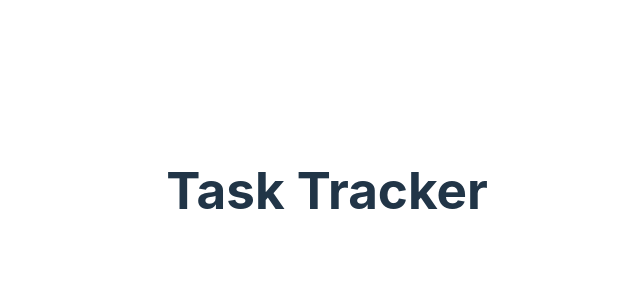
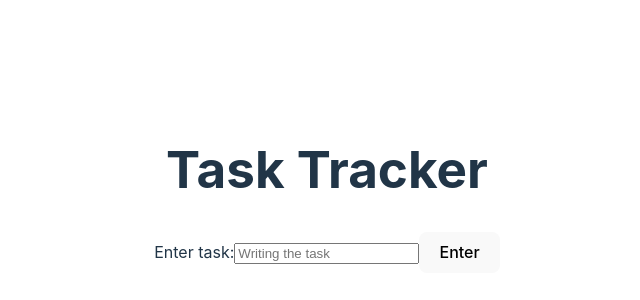
Before and after one commit to jfernandezcl/task-tracker, a React (Vite) app: page / in a window 1280 px wide. Shown: the part 210-510 px from the top of the page, without its empty margins (313-953 px from the left). Built offline with nearby package versions, Linux system fonts and the light colour scheme.

Commit message:
created the components to add

```diff
--- a/src/App.jsx
+++ b/src/App.jsx
@@ -1,4 +1,5 @@
 import './App.css'
+import TaskList from './components/TaskForm'
 
 function App() {
 
@@ -6,6 +7,7 @@ function App() {
   return (
     <>
       <h1>Task Tracker</h1>
+      <TaskList />
     </>
   )
 }
--- a/src/components/TaskForm.jsx
+++ b/src/components/TaskForm.jsx
@@ -0,0 +1,28 @@
+import { useState } from "react";
+
+const TaskList = () => {
+  const [addList, setAddList] = useState(null)
+
+  const handleInputChange = (event) => {
+    setAddList(event.target.value);
+  }
+
+  return (
+    <>
+      <div>
+        <label>
+          Enter task:
+          <input
+            type="text"
+            value={addList}
+            onChange={handleInputChange}
+            placeholder="Writing the task"
+          />
+        </label>
+        <button>Enter</button>
+      </div>
+    </>
+  )
+}
+
+export default TaskList;
```
